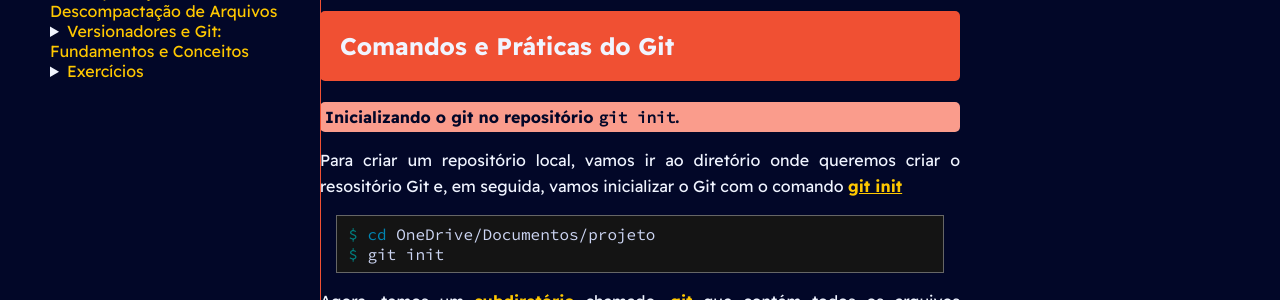
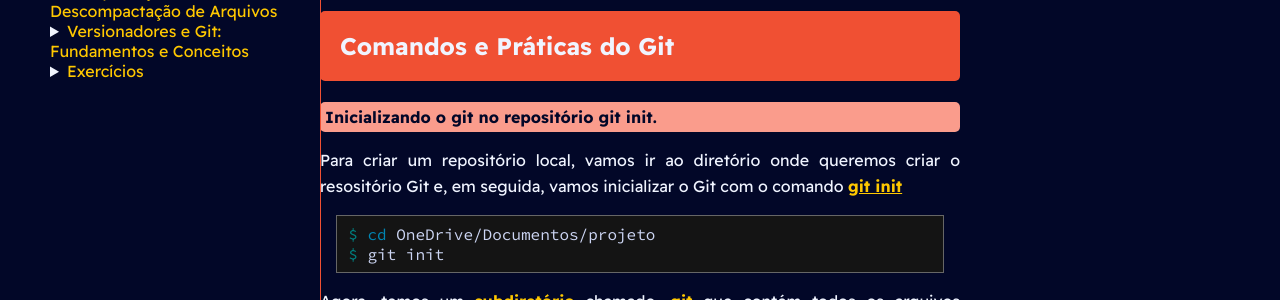
Before and after one commit to PETCC-UFRN/minicurso-linux-git, a Jekyll site: the page built from terceiroDia.md, in a window 1280 px wide and 900 px high, scrolled down 20721 px. Shown: the part 153-453 px from the top of the window. Built offline with Jekyll 4.4.1, drawn with Linux system fonts in a browser that asks for light colours.

Commit message:
ajustando marcação de palavras

````diff
--- a/terceiroDia.md
+++ b/terceiroDia.md
@@ -636,7 +636,7 @@ Assim, podemos perceber que um arquivo pode estar em um dos 3 estados:
 
 ### Comandos e Práticas do Git
 
-#### Inicializando o git no repositório `git init`.
+#### Inicializando o git no repositório git init.
 Para criar um repositório local, vamos ir ao diretório onde queremos criar o resositório Git e, em seguida, vamos inicializar o Git com o comando <span class="destaque"> git init </span>
 ```shell
 $ cd OneDrive/Documentos/projeto
````
